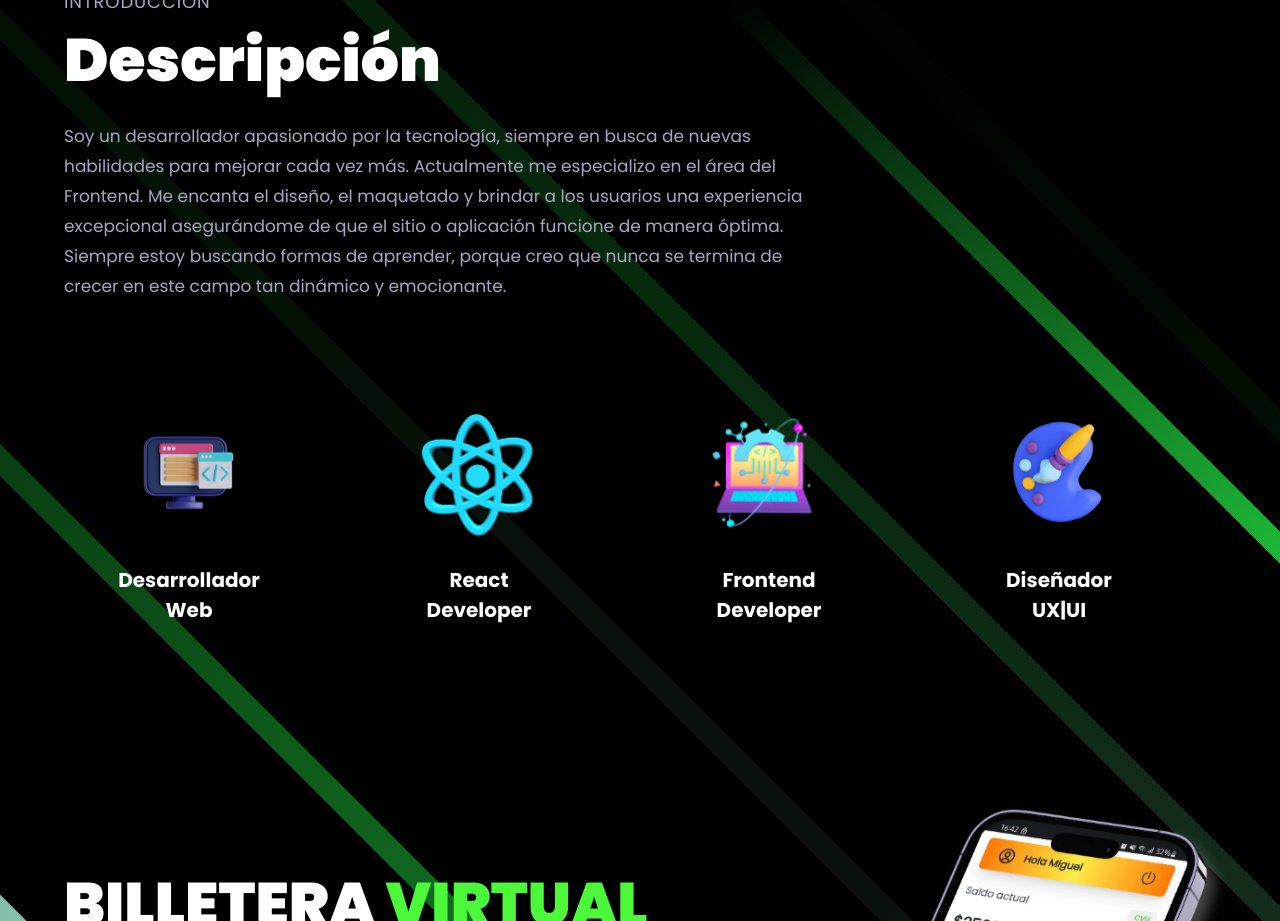
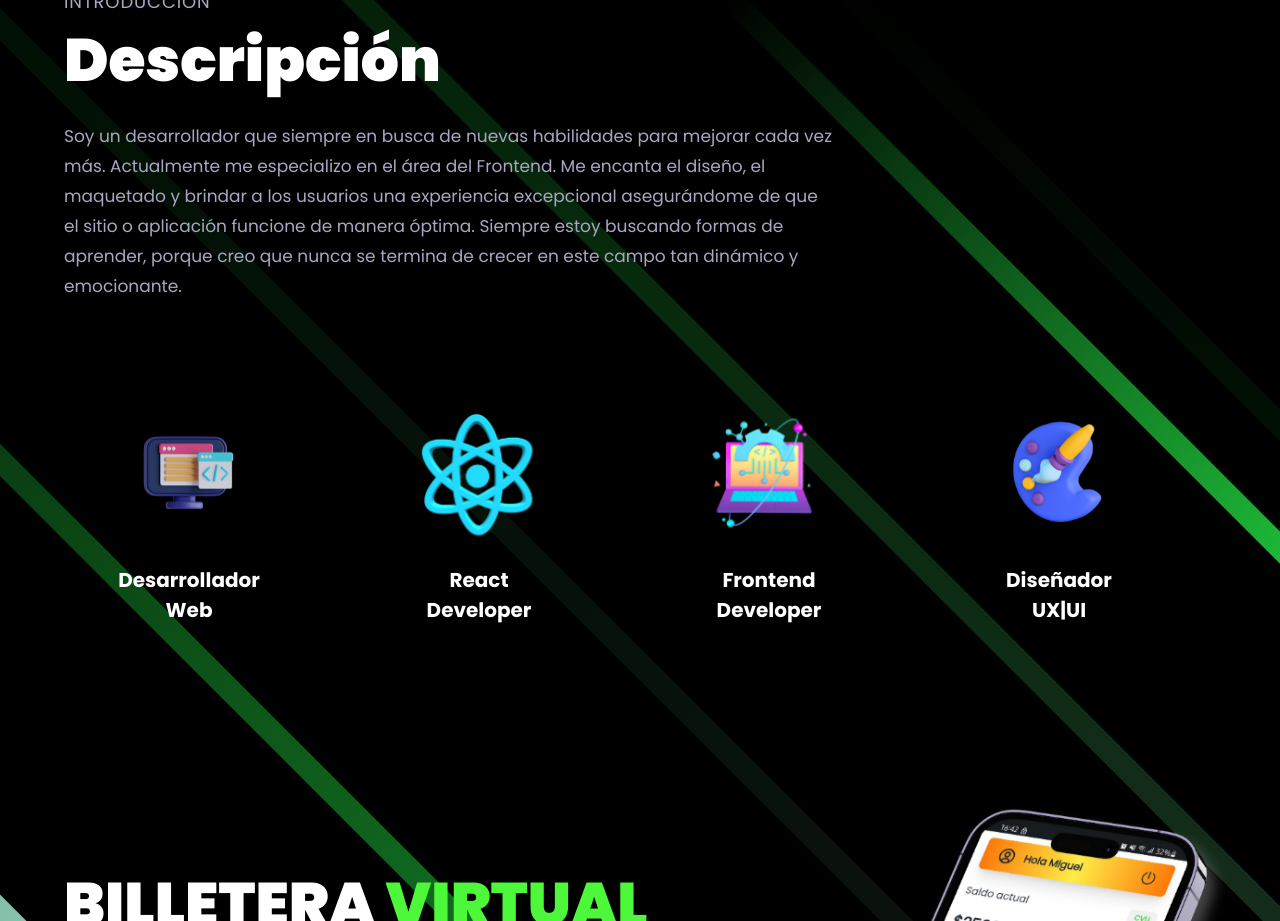
Before and after one commit to MAS234/Portfolio_Miguel_Martinez, a React (Vite) app: page / in a window 1280 px wide. Shown: the part 900-1821 px from the top of the page. Built offline with nearby package versions, Linux system fonts and the light colour scheme.

Commit message:
cambio en texto about

```diff
--- a/src/components/About.jsx
+++ b/src/components/About.jsx
@@ -54,7 +54,7 @@ const About = () => {
     variants={fadeIn("", "", 0.1, 1)}
     className="mt-4 text-secondary text-[17px] max-w-3xl leading-[30px]"
     >
-    Soy un desarrollador apasionado por la tecnología, siempre en busca de nuevas habilidades para mejorar cada vez más. Actualmente me especializo en el área del Frontend. Me encanta el diseño, el maquetado y brindar a los usuarios una experiencia excepcional asegurándome de que el sitio o aplicación funcione de manera óptima. Siempre estoy buscando formas de aprender, porque creo que nunca se termina de crecer en este campo tan dinámico y emocionante.
+    Soy un desarrollador que siempre en busca de nuevas habilidades para mejorar cada vez más. Actualmente me especializo en el área del Frontend. Me encanta el diseño, el maquetado y brindar a los usuarios una experiencia excepcional asegurándome de que el sitio o aplicación funcione de manera óptima. Siempre estoy buscando formas de aprender, porque creo que nunca se termina de crecer en este campo tan dinámico y emocionante.
     </motion.p>
 
     <div className="mt-20 flex flex-wrap gap-10">
```
